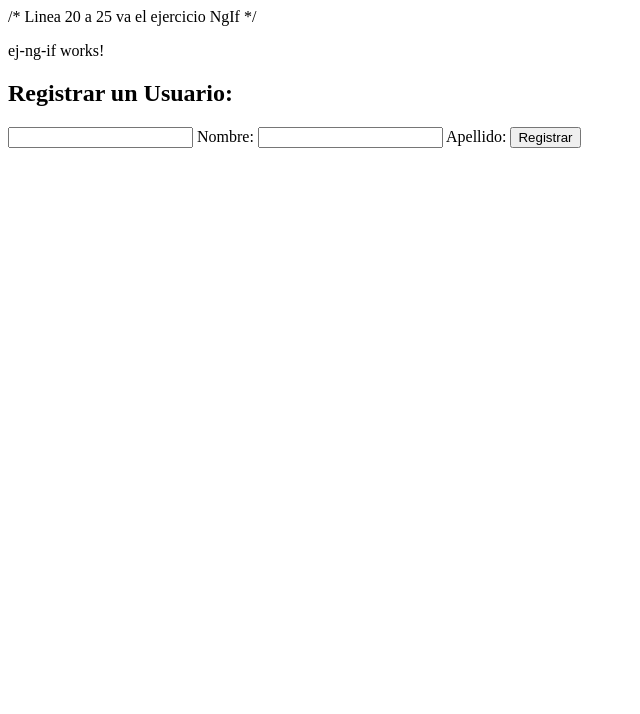
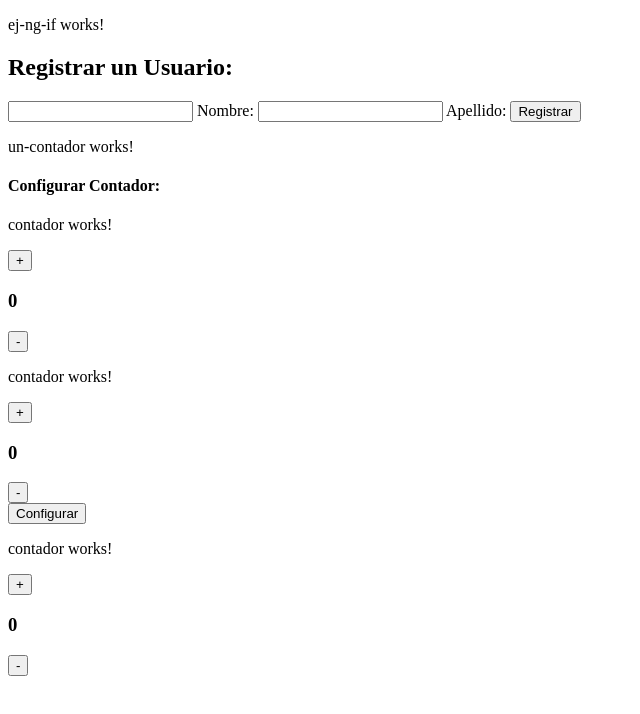
Before and after one commit to castillonico/cursoFullStack, an Angular app: page / in a window 1280 px wide. Shown: the top 714 px of the page, without its empty margins (0-640 px from the left). Built offline with nearby package versions, Linux system fonts and the light colour scheme.

Commit message:
Inputs y Outputs, contador configurable

```diff
--- a/src/app/app.component.html
+++ b/src/app/app.component.html
@@ -1,21 +1,6 @@
 
 
 
+<app-ej-ng-if>Ejercicio NG IF</app-ej-ng-if>
 
-
-
-
-
-
-
-
-
-
-
-
-
-
-
-
-/* Linea 20 a 25 va el ejercicio NgIf */
-<app-ej-ng-if></app-ej-ng-if>
+<app-un-contador></app-un-contador>
--- a/src/app/app.module.ts
+++ b/src/app/app.module.ts
@@ -4,11 +4,15 @@ import { BrowserModule } from '@angular/platform-browser';
 import { AppRoutingModule } from './app-routing.module';
 import { AppComponent } from './app.component';
 import { EjNgIfComponent } from './ej-ng-if/ej-ng-if.component';
+import { UnContadorComponent } from './un-contador/un-contador.component';
+import { ContadorComponent } from './un-contador/contador/contador.component';
 
 @NgModule({
   declarations: [
     AppComponent,
     EjNgIfComponent,
+    UnContadorComponent,
+    ContadorComponent,
   ],
   imports: [
     BrowserModule,
--- /dev/null
+++ b/src/app/un-contador/contador/contador.component.html
@@ -0,0 +1,6 @@
+<p>contador works!</p>
+<div>
+    <button (click)="sumarContador()"> + </button>
+    <h3>{{cuenta}}</h3>
+    <button (click)="restarContador()"> - </button>
+</div>
--- /dev/null
+++ b/src/app/un-contador/contador/contador.component.ts
@@ -0,0 +1,21 @@
+import { Component, EventEmitter, Input, Output } from '@angular/core';
+
+@Component({
+  selector: 'app-contador',
+  templateUrl: './contador.component.html',
+  styleUrls: ['./contador.component.css']
+})
+export class ContadorComponent {
+  @Input() cuenta = 0;
+  @Input() diferencial = 1;
+  @Output() resultado = new EventEmitter<number>();
+
+  sumarContador () {
+    this.cuenta = this.cuenta + this.diferencial;
+    this.resultado.emit(this.cuenta);
+  }
+  restarContador () {
+    this.cuenta = this.cuenta - this.diferencial;
+    this.resultado.emit(this.cuenta);
+  }
+}
--- /dev/null
+++ b/src/app/un-contador/un-contador.component.html
@@ -0,0 +1,10 @@
+<p>un-contador works!</p>
+
+<div>
+    <h4>Configurar Contador: </h4>
+    <app-contador (resultado)="asignarInicio($event)"></app-contador>
+    <app-contador (resultado)="asignarVariacion($event)"></app-contador>
+    <button (click)="configurarContador()">Configurar</button>
+</div>
+
+<app-contador [cuenta]=nuevoInicio [diferencial]=nuevoVariacion></app-contador>
--- /dev/null
+++ b/src/app/un-contador/un-contador.component.ts
@@ -0,0 +1,27 @@
+import { Component } from '@angular/core';
+
+@Component({
+  selector: 'app-un-contador',
+  templateUrl: './un-contador.component.html',
+  styleUrls: ['./un-contador.component.css']
+})
+export class UnContadorComponent {
+  inicio = 0;
+  variacion = 1;
+  nuevoInicio = 0;
+  nuevoVariacion = 1;
+
+  asignarInicio (valor) {
+    this.inicio = valor;
+  }
+
+  asignarVariacion (valor) {
+    this.variacion = valor;
+  }
+
+  configurarContador () {
+    this.nuevoInicio = this.inicio;
+    this.nuevoVariacion = this.variacion;
+  }
+
+}
```
Also changed, not shown: src/app/un-contador/contador/contador.component.css (added), src/app/un-contador/un-contador.component.css (added), 2 other files (tests, documents, lock files or other folders).
